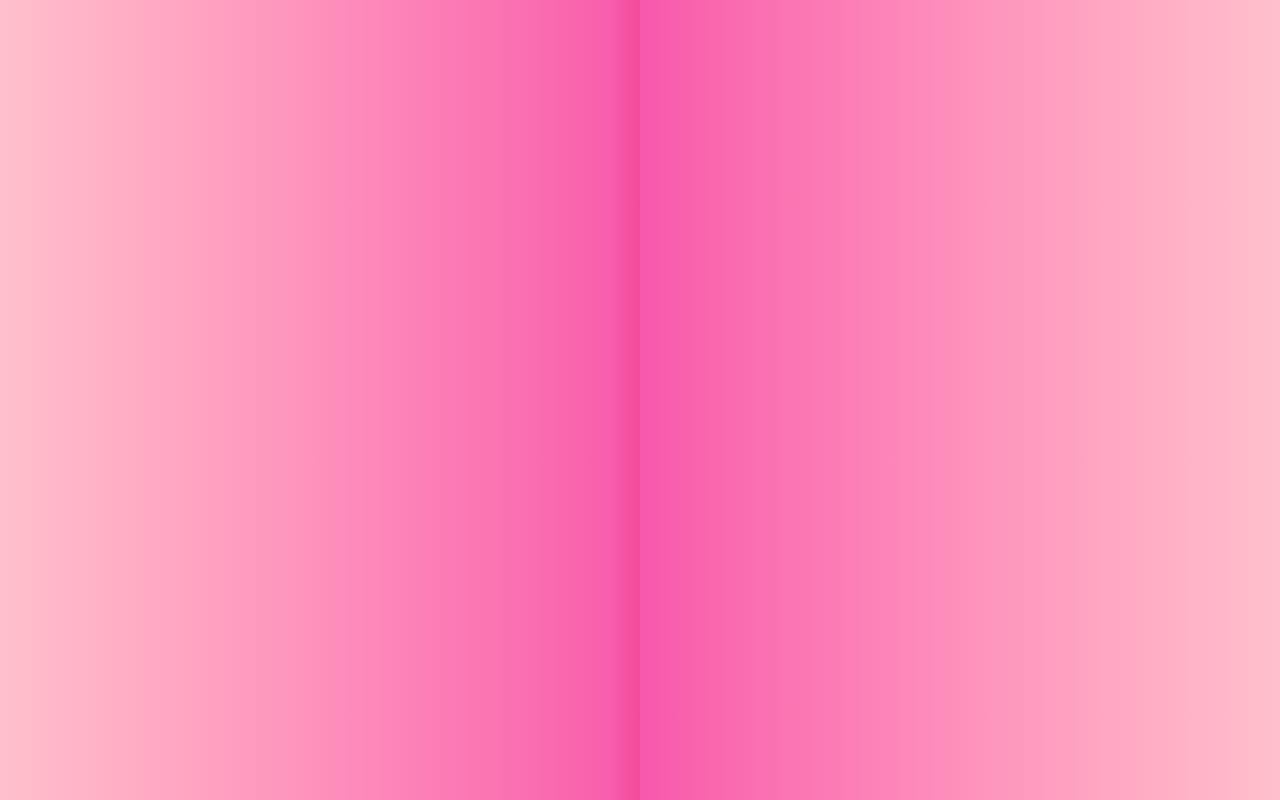
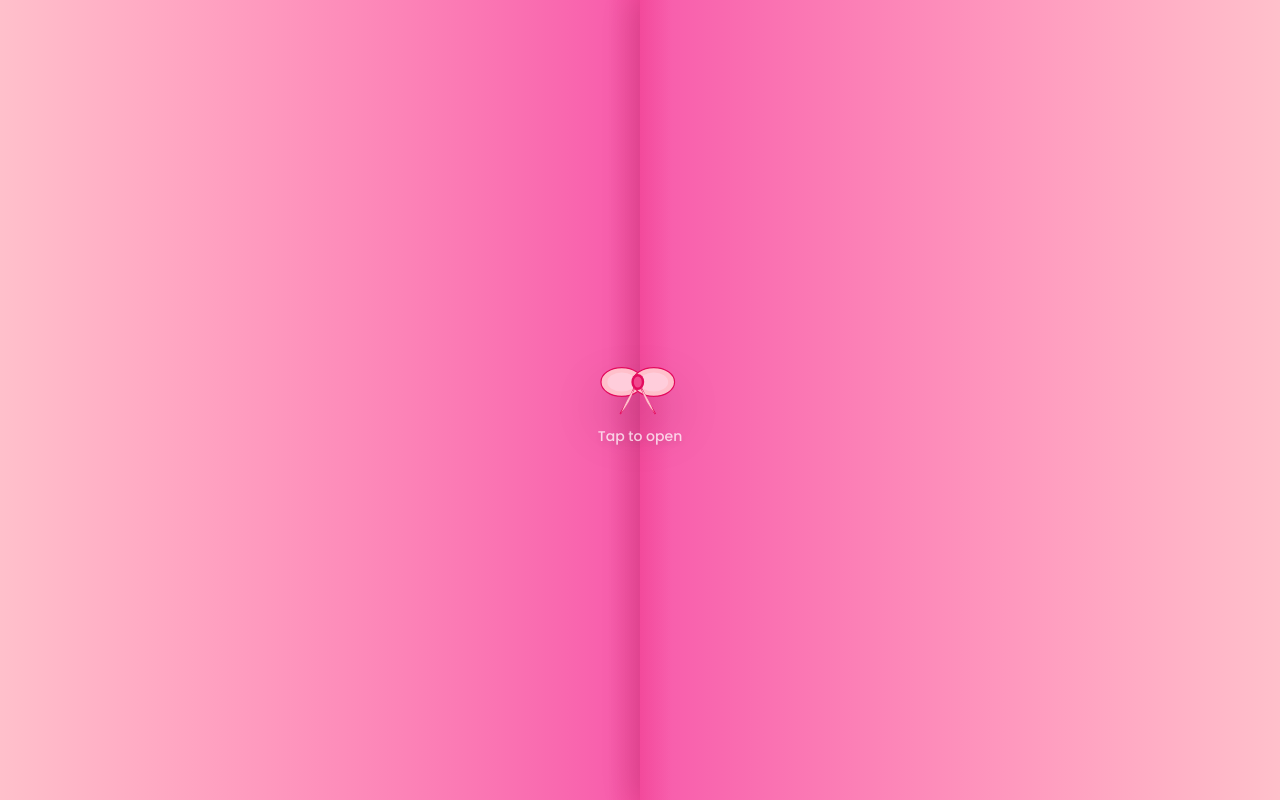
Before and after one commit to kitzy02/Desi-Galentine, a React (Vite) app: page / in a window 1280 px wide. Built offline with nearby package versions, Linux system fonts and the light colour scheme.

Commit message:
Fix Bow button

```diff
--- a/src/components/phases/Hero.tsx
+++ b/src/components/phases/Hero.tsx
@@ -6,6 +6,17 @@ import Bow from '../ui/Bow'
 import Petal from '../ui/Petal'
 import { content } from '../../constants/content'
 
+const petalConfigs = Array.from({ length: 8 }, (_, i) => ({
+  id: i,
+  left: `${Math.random() * 100}%`,
+  size: 20 + Math.random() * 20,
+  duration: 15 + Math.random() * 10,
+  delay: Math.random() * 5,
+  rotateEnd: Math.random() * 360 + 720,
+}))
+
+const curtainEasing = [0.43, 0.13, 0.23, 0.96] as const
+
 export default function Hero() {
   const navigate = useNavigate()
   const [showCurtain, setShowCurtain] = useState(true)
@@ -13,12 +24,8 @@ export default function Hero() {
 
   const handleEnter = () => {
     if (isAnimating) return
-
     setIsAnimating(true)
-    // Start curtain animation
     setShowCurtain(false)
-
-    // Navigate after curtain animation completes
     setTimeout(() => {
       navigate('/memories')
     }, 1500)
@@ -28,39 +35,32 @@ export default function Hero() {
     <div className="relative min-h-screen overflow-hidden bg-pearl-petal">
       {/* Floating Petals Background */}
       <div className="absolute inset-0 overflow-hidden pointer-events-none">
-        {[...Array(8)].map((_, i) => (
+        {petalConfigs.map((p) => (
           <motion.div
-            key={i}
+            key={p.id}
             className="absolute"
-            initial={{
-              x: Math.random() * window.innerWidth,
-              y: -50,
-              rotate: Math.random() * 360,
-              opacity: 0.6
-            }}
+            style={{ left: p.left }}
+            initial={{ y: -50, rotate: 0, opacity: 0.6 }}
             animate={{
-              y: window.innerHeight + 50,
-              rotate: Math.random() * 360 + 720,
-              opacity: [0.6, 0.8, 0.6]
+              y: '100vh',
+              rotate: p.rotateEnd,
+              opacity: [0.6, 0.8, 0.6],
             }}
             transition={{
-              duration: 15 + Math.random() * 10,
+              duration: p.duration,
               repeat: Infinity,
-              delay: Math.random() * 5,
-              ease: "linear"
-            }}
-            style={{
-              left: `${Math.random() * 100}%`,
+              delay: p.delay,
+              ease: 'linear',
             }}
           >
-            <Petal size={20 + Math.random() * 20} className="text-coquette-pink" />
+            <Petal size={p.size} className="text-coquette-pink" />
           </motion.div>
         ))}
       </div>
 
       {/* Main Content */}
       <div className="relative z-10 min-h-screen flex flex-col items-center justify-center text-center px-6">
-        {/* Decorative Bows */}
+        {/* Decorative Bows - desktop only */}
         <motion.div
           initial={{ opacity: 0, y: -20 }}
           animate={{ opacity: 1, y: 0 }}
@@ -84,10 +84,10 @@ export default function Hero() {
           initial={{ scale: 0, rotate: -180 }}
           animate={{ scale: 1, rotate: 0 }}
           transition={{
-            type: "spring",
+            type: 'spring',
             stiffness: 260,
             damping: 20,
-            delay: 0.1
+            delay: 0.1,
           }}
           className="text-6xl md:text-8xl mb-6"
         >
@@ -99,7 +99,7 @@ export default function Hero() {
           initial={{ opacity: 0, y: 30 }}
           animate={{ opacity: 1, y: 0 }}
           transition={{ duration: 0.8, delay: 0.3 }}
-          className="text-5xl md:text-7xl lg:text-8xl font-bold mb-6 text-pinyon gradient-text"
+          className="text-5xl md:text-7xl lg:text-8xl font-bold mb-6 gradient-text"
           style={{ fontFamily: 'var(--font-pinyon)' }}
         >
           {content.hero.greeting}
@@ -110,7 +110,8 @@ export default function Hero() {
           initial={{ opacity: 0, y: 20 }}
           animate={{ opacity: 1, y: 0 }}
           transition={{ duration: 0.8, delay: 0.5 }}
-          className="text-lg md:text-xl text-charcoal-rose mb-12 max-w-md text-playfair italic"
+          className="text-lg md:text-xl text-charcoal-rose mb-12 max-w-md italic"
+          style={{ fontFamily: 'var(--font-playfair)' }}
         >
           {content.hero.subtitle}
         </motion.p>
@@ -137,16 +138,11 @@ export default function Hero() {
           </div>
 
           <button
-            onClick={handleEnter}
-            disabled={isAnimating}
-            className="relative px-10 py-4 bg-gradient-to-r from-rani-glow to-gulabi-500 text-white rounded-full text-lg md:text-xl font-medium
-                     shadow-lg hover:shadow-2xl transition-all duration-300 animate-pulsate
-                     disabled:opacity-50 disabled:cursor-not-allowed overflow-hidden group"
-          >
+              disabled={isAnimating}
+              className="relative px-10 py-4 bg-gradient-to-r from-rani-glow to-gulabi-500 text-white rounded-full text-lg md:text-xl font-medium shadow-lg hover:shadow-2xl transition-all duration-300 animate-pulsate disabled:opacity-50 disabled:cursor-not-allowed overflow-hidden group pointer-events-none"
+            >
             {/* Button shimmer effect */}
-            <span className="absolute inset-0 bg-gradient-to-r from-transparent via-white to-transparent opacity-20
-                           transform -skew-x-12 -translate-x-full group-hover:translate-x-full transition-transform duration-1000" />
-
+            <span className="absolute inset-0 bg-gradient-to-r from-transparent via-white to-transparent opacity-20 transform -skew-x-12 -translate-x-full group-hover:translate-x-full transition-transform duration-1000" />
             <span className="relative z-10">{content.hero.cta}</span>
           </button>
         </motion.div>
@@ -163,46 +159,53 @@ export default function Hero() {
       </div>
 
       {/* Curtain Overlay */}
-      <AnimatePresence mode="wait">
+      <AnimatePresence>
         {showCurtain && (
           <>
             {/* Left Curtain */}
             <motion.div
-              key="left-curtain"  // ADD THIS
-              initial={{ x: '0%' }}  // CHANGE from x: 0
+              key="left-curtain"
+              initial={{ x: '0%' }}
               exit={{ x: '-100%' }}
-              transition={{ duration: 1.2, ease: [0.43, 0.13, 0.23, 0.96] }}
+              transition={{ duration: 1.2, ease: curtainEasing }}
               className="fixed inset-y-0 left-0 w-1/2 bg-gradient-to-r from-coquette-pink to-gulabi-400"
-              style={{ zIndex: 9999 }}  // ADD THIS, REMOVE className z-50
+              style={{ zIndex: 9999, boxShadow: '10px 0 30px rgba(0,0,0,0.1)' }}
             >
-              {/* Decorative edge pattern */}
               <div className="absolute right-0 top-0 h-full w-8 bg-gradient-to-l from-rani-glow/20 to-transparent" />
             </motion.div>
 
             {/* Right Curtain */}
             <motion.div
-              initial={{ x: 0 }}
+              key="right-curtain"
+              initial={{ x: '0%' }}
               exit={{ x: '100%' }}
-              transition={{ duration: 1.2, ease: [0.43, 0.13, 0.23, 0.96] }}
-              className="fixed inset-y-0 right-0 w-1/2 bg-gradient-to-l from-coquette-pink to-gulabi-400 z-50"
-              style={{
-                boxShadow: '-10px 0 30px rgba(0,0,0,0.1)'
-              }}
+              transition={{ duration: 1.2, ease: curtainEasing }}
+              className="fixed inset-y-0 right-0 w-1/2 bg-gradient-to-l from-coquette-pink to-gulabi-400"
+              style={{ zIndex: 9999, boxShadow: '-10px 0 30px rgba(0,0,0,0.1)' }}
             >
-              {/* Decorative edge pattern */}
               <div className="absolute left-0 top-0 h-full w-8 bg-gradient-to-r from-rani-glow/20 to-transparent" />
             </motion.div>
 
-            {/* Center decoration on curtains */}
+            {/* Center bow - click to open curtain */}
             <motion.div
-              key="right-curtain"  // ADD THIS
-              initial={{ x: '0%' }}  // CHANGE from x: 0
-              exit={{ x: '100%' }}
-              transition={{ duration: 1.2, ease: [0.43, 0.13, 0.23, 0.96] }}
-              className="fixed inset-y-0 right-0 w-1/2 bg-gradient-to-l from-coquette-pink to-gulabi-400"
-              style={{ zIndex: 9999 }}  // ADD THIS, REMOVE className z-50
+              key="curtain-bow"
+              initial={{ opacity: 1, scale: 1 }}
+              exit={{ opacity: 0, scale: 0.5 }}
+              transition={{ duration: 0.6 }}
+              className="fixed top-1/2 left-1/2 -translate-x-1/2 -translate-y-1/2 cursor-pointer"
+              style={{ zIndex: 10000 }}
+              onClick={handleEnter}
+              whileHover={{ scale: 1.15 }}
+              whileTap={{ scale: 0.95 }}
             >
               <Bow size={80} className="drop-shadow-2xl" />
+              <motion.p
+                className="text-white text-sm mt-2 text-center font-medium drop-shadow-md"
+                animate={{ opacity: [0.6, 1, 0.6] }}
+                transition={{ duration: 2, repeat: Infinity }}
+              >
+                Tap to open
+              </motion.p>
             </motion.div>
           </>
         )}
--- a/src/components/ui/Bow.tsx
+++ b/src/components/ui/Bow.tsx
@@ -6,14 +6,28 @@ interface BowProps extends React.SVGProps<SVGSVGElement> {
   return (
     <svg
       width={size}
-        height={size}
+      height={size * 0.8}
       viewBox="0 0 100 80"
       fill="none"
       xmlns="http://www.w3.org/2000/svg"
       className={className}
       {...props}
     >
-        {/* SVG content unchanged */}
+      {/* Left loop */}
+      <ellipse cx="30" cy="35" rx="26" ry="18" fill="#FFC0CB" stroke="#E30B5D" strokeWidth="1.5" />
+      <ellipse cx="30" cy="35" rx="18" ry="12" fill="#FFD6E7" opacity="0.6" />
+      {/* Right loop */}
+      <ellipse cx="70" cy="35" rx="26" ry="18" fill="#FFC0CB" stroke="#E30B5D" strokeWidth="1.5" />
+      <ellipse cx="70" cy="35" rx="18" ry="12" fill="#FFD6E7" opacity="0.6" />
+      {/* Center knot */}
+      <ellipse cx="50" cy="35" rx="8" ry="10" fill="#E30B5D" />
+      <ellipse cx="50" cy="35" rx="5" ry="7" fill="#FF85C0" opacity="0.5" />
+      {/* Left ribbon tail */}
+      <path d="M46 42 Q38 60 28 75" stroke="#E30B5D" strokeWidth="2" fill="none" />
+      <path d="M46 42 Q36 58 30 72 L28 75 Q40 62 46 42Z" fill="#FFC0CB" />
+      {/* Right ribbon tail */}
+      <path d="M54 42 Q62 60 72 75" stroke="#E30B5D" strokeWidth="2" fill="none" />
+      <path d="M54 42 Q64 58 70 72 L72 75 Q60 62 54 42Z" fill="#FFC0CB" />
     </svg>
   )
 }
```
Lines whose indentation alone changed are shown as unchanged.
